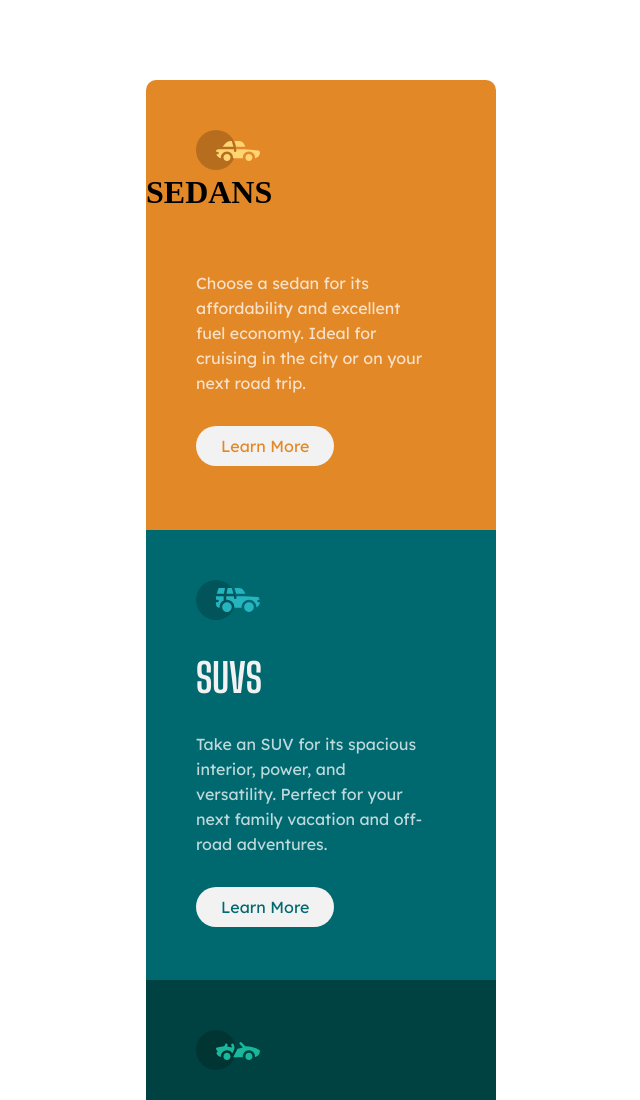
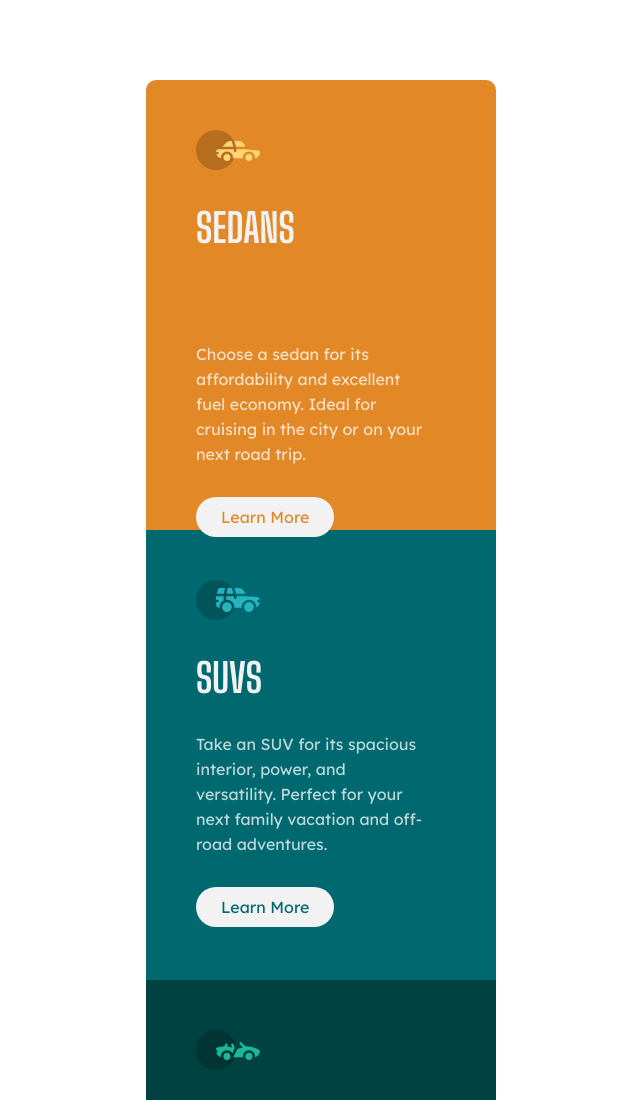
Before and after one commit to brendowe/projeto-cartoes-em-coluna, a plain HTML site: page index.html in a window 1280 px wide. Shown: the top 1100 px of the page, without its empty margins (319-959 px from the left). Drawn offline with Linux system fonts and the light colour scheme.

Commit message:
Update index.html

```diff
--- a/index.html
+++ b/index.html
@@ -14,7 +14,7 @@
 
         <div class="cartao" id="c1">
             <img src="images/icon-sedans.svg" alt="">
-            <h1>SEDANS <h2> </h1>
+            <h1> <h2>SEDANS<h2> </h1>
             <p>Choose a sedan for its affordability and excellent fuel economy. Ideal for cruising in the city or on your next road trip.</p>
             <a id="b1" href="#">Learn More</a>
         </div>
```
